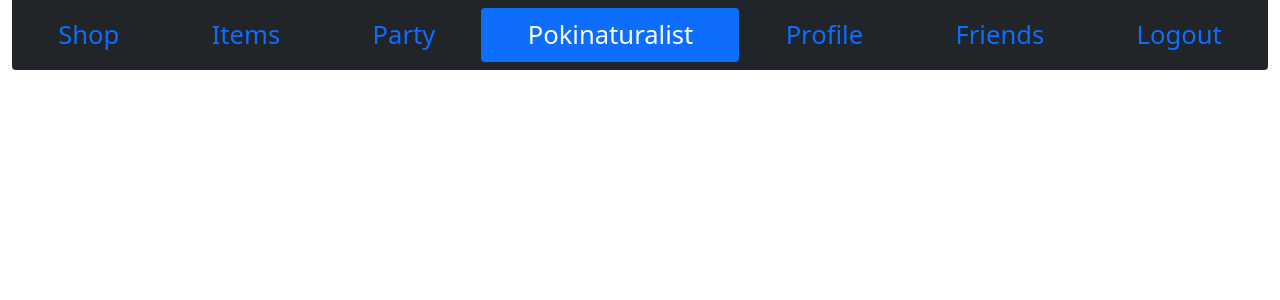
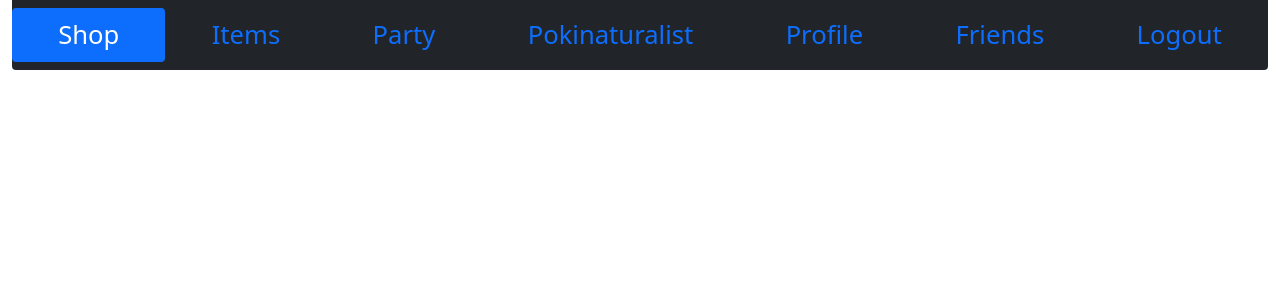
Before and after one commit to dobecad/Pokinaturalists, a Django app: page /pokinaturalist/shop in a window 1280 px wide. Shown: the top 300 px of the page. Run offline with Django 3.2, Linux system fonts and the light colour scheme; some libraries are stand-ins or nearby versions.

Commit message:
Added logic statements to check which page is currently active. Moved map loading to geo.html

```diff
--- a/pokinaturalist/templates/pokinaturalist/base.html
+++ b/pokinaturalist/templates/pokinaturalist/base.html
@@ -15,16 +15,17 @@
         <script src="https://unpkg.com/leaflet@1.7.1/dist/leaflet.js" integrity="sha512-XQoYMqMTK8LvdxXYG3nZ448hOEQiglfqkJs1NOQV44cWnUrBc8PkAOcXy20w0vlaXaVUearIOBhiXZ5V3ynxwA==" crossorigin=""></script>
     </head>
 
-    <body onload="getLocation('{{ mapboxAppToken }}')">
+    {% comment %} <body onload="getLocation('{{ mapboxAppToken }}')"> {% endcomment %}
+    <body>
         <div id="parent" class="container-fluid">
             <nav class="nav nav-pills bg-dark rounded-bottom py-2 nav-justified flex-column flex-sm-row" id="navbar">
-                <a class="nav-item nav-link flex-sm-fill" href="{% url 'shop' %}">Shop</a>
-                <a class="nav-item nav-link flex-sm-fill" href="{% url 'items' %}">Items</a>
-                <a class="nav-item nav-link flex-sm-fill" href="{% url 'party' %}">Party</a>
-                <a class="nav-item nav-link flex-sm-fill active" href="{% url 'pokinaturalist' %}">Pokinaturalist</a>
-                <a class="nav-item nav-link flex-sm-fill" href="{% url 'profile' %}">Profile</a>
-                <a class="nav-item nav-link flex-sm-fill" href="{% url 'friends' %}">Friends</a>
-                <a class="nav-item nav-link flex-sm-fill" href="#">Logout</a>
+                <a id="shop" class="nav-item nav-link flex-sm-fill {% if active_page == 'shop' %}active{% endif %}" href="{% url 'shop' %}">Shop</a>
+                <a id="items" class="nav-item nav-link flex-sm-fill {% if active_page == 'items' %}active{% endif %}" href="{% url 'items' %}" >Items</a>
+                <a id="party" class="nav-item nav-link flex-sm-fill {% if active_page == 'party' %}active{% endif %}" href="{% url 'party' %}" >Party</a>
+                <a id="game" class="nav-item nav-link flex-sm-fill {% if active_page == 'home' %}active{% endif %}" href="{% url 'pokinaturalist' %}">Pokinaturalist</a>
+                <a id="profile" class="nav-item nav-link flex-sm-fill {% if active_page == 'profile' %}active{% endif %}" href="{% url 'profile' %}">Profile</a>
+                <a id="friends" class="nav-item nav-link flex-sm-fill {% if active_page == 'friends' %}active{% endif %}" href="{% url 'friends' %}">Friends</a>
+                <a id="logout" class="nav-item nav-link flex-sm-fill" href="#">Logout</a>
             </nav>
 
             {% block content %}
```
